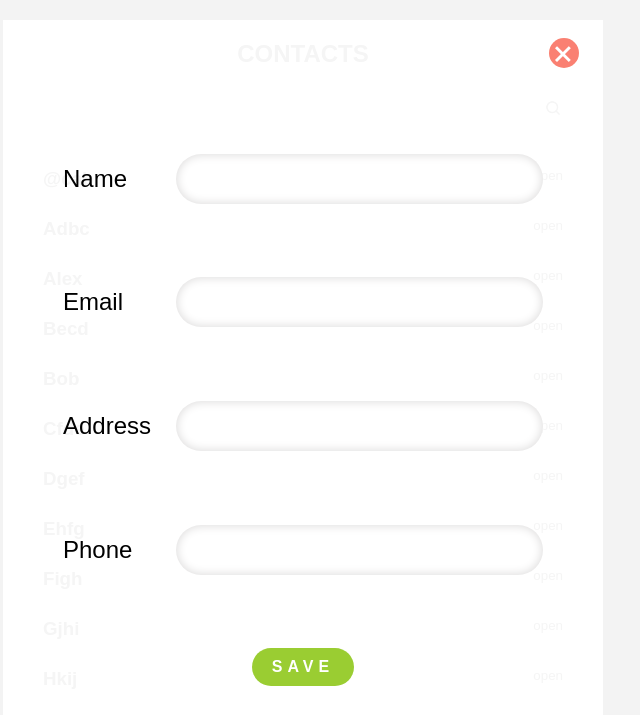
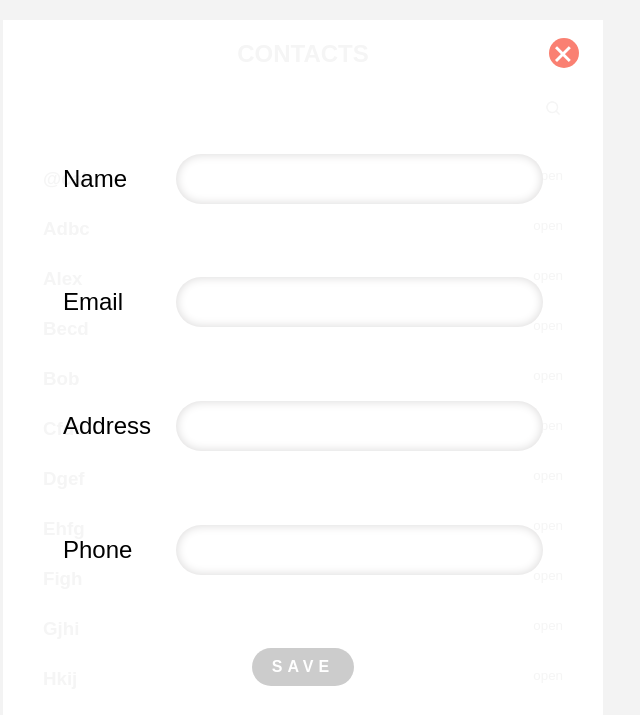
Before and after one commit to MDLeb/howeWorks, a plain HTML site: page HW11/index.html in a window 1280 px wide. Both pictures are taken after a click on the button 901 px from the left and 53 px from the top of the page. Shown: the whole page, without its empty margins (337-977 px from the left). Drawn offline with Linux system fonts and the light colour scheme.

Commit message:
added validation

```diff
--- a/HW11/css/style.css
+++ b/HW11/css/style.css
@@ -144,10 +144,15 @@ body {
     text-transform: uppercase;
     background-color: yellowgreen;
     color: white;
+    cursor: pointer;
     font-weight: bold;
     font-size: 16px;
     letter-spacing: 5px;
     border-radius: 30px;
+}
+.contact-form__save_btn:disabled {
+    background-color: #ccc;
+    cursor: auto;
 }
 .item-field {
     display: flex;
--- a/HW11/js/ContactsApp.js
+++ b/HW11/js/ContactsApp.js
@@ -37,7 +37,10 @@ class ContactsApp extends Contacts{
         name.innerText = 'CONTACTS';
 
         let addBtn = this.createElem('button', ['contacts_add-btn', 'btn']);
-        addBtn.addEventListener('click', () => {this.#contactForm.classList.toggle('active')});
+        addBtn.addEventListener('click', () => {
+            this.#contactForm.classList.toggle('active');
+            this.validFields();
+        });
 
         let searchField = this.createElem('div', 'contacts__search');
         let searchInput = this.createElem('input', 'contacts__search_input');
@@ -69,17 +72,25 @@ class ContactsApp extends Contacts{
 
         ['name', 'email', 'address', 'phone'].forEach((elem) => {
             let contactField = this.createElem('div', 'contact-form__field');
-            contactField.innerHTML = `<span class="contact-form__field_name">${elem}</span><input type="text" id="contact-form__field_${elem}">`;
+            contactField.innerHTML = `<span class="contact-form__field_name">${elem}</span>
+                                      <input type="text" id="contact-form__field_${elem}" class="contact-form__field_value">`;
             this.#contactForm.append(contactField);
             this.#contactFormFields[elem] = this.#contactForm.querySelector(`#contact-form__field_${elem}`);
         });
         let contactIdField = this.createElem('input', 'contact-form__id');
         contactIdField.setAttribute('hidden', '');
         this.#contactForm.append(contactIdField);
+        this.#contactForm.querySelectorAll('.contact-form__field_value').forEach((elem) => {
+            elem.addEventListener('keyup', this.validFields);
+            // elem.addEventListener('change', this.validFields);
+        });
 
         let saveBtn = this.createElem('button', ['contact-form__save_btn', 'btn']);
         saveBtn.innerText = 'save';
-        saveBtn.addEventListener('click', (event) => {this.onSave();event.target.parentNode.classList.toggle('active')});
+        saveBtn.addEventListener('click', (event) => {
+            this.onSave();
+            event.target.parentNode.classList.toggle('active');
+        });
 
         let exitBtn = this.createElem('button', ['contact-form__exit_btn', 'btn']);
         exitBtn.addEventListener('click', (event) => {
@@ -164,18 +175,13 @@ class ContactsApp extends Contacts{
                 contactsList.push(this.get[user]);
             }
         }
-
-        // for(let user in contactsList) {
-        //     let item = document.querySelector('#item-field').content.cloneNode(true);
-        //     item.querySelector('.item_name').innerText = this.get[user].get['name'];
-        //     item.querySelector('.item_id').value = this.get[user].get['id'];
-        //     this.#allContactsList.append(item);
-        // }
         contactsList.sort(SortArray);
-        console.log(contactsList);
         contactsList.forEach((elem) => {
             let item = document.querySelector('#item-field').content.cloneNode(true);
-            item.querySelector('.item_name').innerText = elem.get['name'];
+
+            if(elem.get['name'])
+                item.querySelector('.item_name').innerText = elem.get['name'];
+            else item.querySelector('.item_name').innerText = elem.get['phone'];
             item.querySelector('.item_id').value = elem.get['id'];
             this.#allContactsList.append(item);
         });
@@ -203,12 +209,30 @@ class ContactsApp extends Contacts{
         let user = this.get[id];
         this.#contactItem.classList.toggle('active');
         this.#contactForm.classList.toggle('active');
+        this.validFields();
         ['name', 'email', 'address', 'phone'].forEach((elem) => {
             this.#contactForm.querySelector(`#contact-form__field_${elem}`).value = user.get[`${elem}`];
         });
         this.#contactForm.querySelector('.contact-form__id').value = user.get[`id`];
     }
 
+    validFields = () => {
+        console.log('чекаем');
+        let regExpPhone = /^[+]*[0-9 -]{3,18}$/;//+
+        let isValid = false;
+        let valueName = this.#contactForm.querySelector(`#contact-form__field_name`),
+            valueEmail = this.#contactForm.querySelector(`#contact-form__field_email`),
+            valuePhone = this.#contactForm.querySelector(`#contact-form__field_phone`);
+        if(valuePhone){
+            console.log('+');
+            if(regExpPhone.test(valuePhone.value)){
+                console.log("++");
+                isValid = true;
+                this.#contactForm.querySelector('.contact-form__save_btn').removeAttribute('disabled');
+            }
+        }
+        if (!isValid) this.#contactForm.querySelector('.contact-form__save_btn').setAttribute('disabled', '');
+    }
 
 
 }
```
